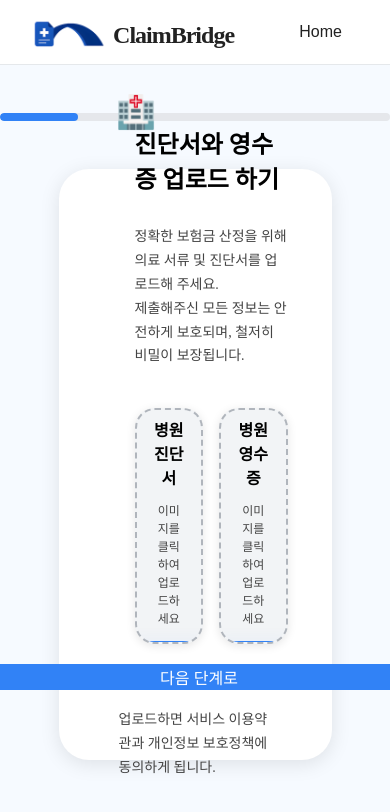
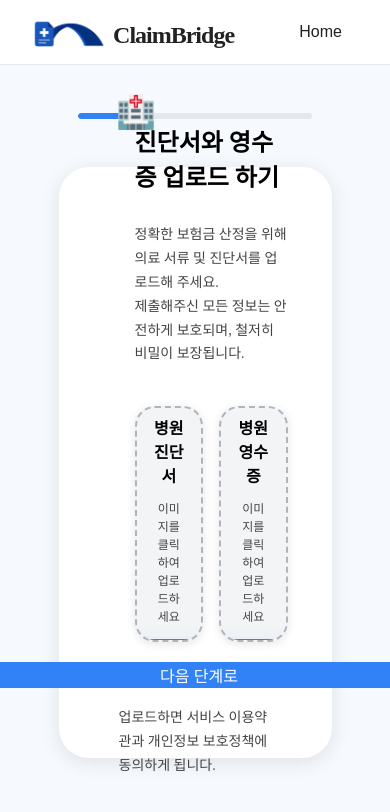
Before and after one commit to 2025-Summer-Bootcamp-Team-H/frontend, a React (Vite) app: page /Upload in a window 390 px wide. Shown: the top 812 px of the page. Built offline with nearby package versions, Linux system fonts and the light colour scheme; no server answers.

Commit message:
Design: progress bar 오류 수정

```diff
--- a/src/pages/Analysis.jsx
+++ b/src/pages/Analysis.jsx
@@ -11,18 +11,19 @@ import bedImg from '../assets/Upload/bed.png'
 import hospitalImg from '../assets/Upload/hospital.png'
 
 const ProgressBarWrapper = styled.div`
-  width: 100%;
+  width: 70vw;
   display: flex;
   align-items: center;
   padding: 0;
   margin-bottom: 0;
+  box-sizing: border-box;
 `
 
 const ProgressBar = styled.div`
   width: 100%;
-  height: 8px;
+  height: clamp(6px, 1.5vw, 8px);
   background-color: #e5e7eb;
-  border-radius: 4px;
+  border-radius: clamp(3px, 0.75vw, 4px);
   overflow: hidden;
   position: relative;
 `
@@ -31,7 +32,7 @@ const ProgressFill = styled.div`
   height: 100%;
   width: 40%;
   background-color: #3182f6;
-  border-radius: 4px;
+  border-radius: clamp(3px, 0.75vw, 4px);
   transition: width 1.5s ease;
 `
 const Title = styled.h1`
@@ -211,8 +212,7 @@ function Analysis() {
       >
         <ProgressBarWrapper
           style={{
-            width: '100%',
-            maxWidth: '900px',
+            width: '60vw',
             display: 'flex',
             justifyContent: 'center',
             margin: '0 auto',
--- a/src/pages/Complete.jsx
+++ b/src/pages/Complete.jsx
@@ -11,18 +11,19 @@ import happyImg from '../assets/Upload/happy.png'
 import { useState, useEffect } from 'react'
 
 const ProgressBarWrapper = styled.div`
-  width: 100%;
+  width: 70vw;
   display: flex;
   align-items: center;
   padding: 0;
   margin-bottom: 0;
+  box-sizing: border-box;
 `
 
 const ProgressBar = styled.div`
   width: 100%;
-  height: 8px;
+  height: clamp(6px, 1.5vw, 8px);
   background-color: #e5e7eb;
-  border-radius: 4px;
+  border-radius: clamp(3px, 0.75vw, 4px);
   overflow: hidden;
   position: relative;
 `
@@ -31,7 +32,7 @@ const ProgressFill = styled.div`
   height: 100%;
   width: 100%;
   background-color: #3182f6;
-  border-radius: 4px;
+  border-radius: clamp(3px, 0.75vw, 4px);
   transition: width 1.5s ease;
 `
 
@@ -88,8 +89,7 @@ function Complete() {
       >
         <ProgressBarWrapper
           style={{
-            width: '100%',
-            maxWidth: '900px',
+            width: '60vw',
             display: 'flex',
             justifyContent: 'center',
             margin: '0 auto',
--- a/src/pages/Diagnosis_edit.jsx
+++ b/src/pages/Diagnosis_edit.jsx
@@ -11,18 +11,19 @@ import bedImg from '../assets/Upload/bed.png'
 import wheelChairImg from '../assets/Upload/wheelchair.png'
 
 const ProgressBarWrapper = styled.div`
-  width: 100%;
+  width: 70vw;
   display: flex;
   align-items: center;
   padding: 0;
   margin-bottom: 0;
+  box-sizing: border-box;
 `
 
 const ProgressBar = styled.div`
   width: 100%;
-  height: 8px;
+  height: clamp(6px, 1.5vw, 8px);
   background-color: #e5e7eb;
-  border-radius: 4px;
+  border-radius: clamp(3px, 0.75vw, 4px);
   overflow: hidden;
   position: relative;
 `
@@ -31,7 +32,7 @@ const ProgressFill = styled.div`
   height: 100%;
   width: 60%;
   background-color: #3182f6;
-  border-radius: 4px;
+  border-radius: clamp(3px, 0.75vw, 4px);
   transition: width 1.5s ease;
 `
 const SubTitle = styled.h2`
@@ -301,8 +302,7 @@ function DiagnosisEdit() {
         >
           <ProgressBarWrapper
             style={{
-              width: '100%',
-              maxWidth: '900px',
+              width: '60vw',
               display: 'flex',
               justifyContent: 'center',
               margin: '0 auto',
@@ -409,8 +409,7 @@ function DiagnosisEdit() {
         >
           <ProgressBarWrapper
             style={{
-              width: '100%',
-              maxWidth: '900px',
+              width: '60vw',
               display: 'flex',
               justifyContent: 'center',
               margin: '0 auto',
@@ -486,8 +485,7 @@ function DiagnosisEdit() {
       >
         <ProgressBarWrapper
           style={{
-            width: '100%',
-            maxWidth: '900px',
+            width: '60vw',
             display: 'flex',
             justifyContent: 'center',
             margin: '0 auto',
--- a/src/pages/Receipt_edit.jsx
+++ b/src/pages/Receipt_edit.jsx
@@ -12,18 +12,19 @@ import wheelChairImg from '../assets/Upload/wheelchair.png'
 import legHurtImg from '../assets/Upload/leghurt.png'
 
 const ProgressBarWrapper = styled.div`
-  width: 100%;
+  width: 70vw;
   display: flex;
   align-items: center;
   padding: 0;
   margin-bottom: 0;
+  box-sizing: border-box;
 `
 
 const ProgressBar = styled.div`
   width: 100%;
-  height: 8px;
+  height: clamp(6px, 1.5vw, 8px);
   background-color: #e5e7eb;
-  border-radius: 4px;
+  border-radius: clamp(3px, 0.75vw, 4px);
   overflow: hidden;
   position: relative;
 `
@@ -32,7 +33,7 @@ const ProgressFill = styled.div`
   height: 100%;
   width: 80%;
   background-color: #3182f6;
-  border-radius: 4px;
+  border-radius: clamp(3px, 0.75vw, 4px);
   transition: width 1.5s ease;
 `
 const SubTitle = styled.h2`
@@ -303,8 +304,7 @@ function ReceiptEdit() {
         >
           <ProgressBarWrapper
             style={{
-              width: '100%',
-              maxWidth: '900px',
+              width: '60vw',
               display: 'flex',
               justifyContent: 'center',
               margin: '0 auto',
@@ -423,8 +423,7 @@ function ReceiptEdit() {
         >
           <ProgressBarWrapper
             style={{
-              width: '100%',
-              maxWidth: '900px',
+              width: '60vw',
               display: 'flex',
               justifyContent: 'center',
               margin: '0 auto',
@@ -512,8 +511,7 @@ function ReceiptEdit() {
       >
         <ProgressBarWrapper
           style={{
-            width: '100%',
-            maxWidth: '900px',
+            width: '60vw',
             display: 'flex',
             justifyContent: 'center',
             margin: '0 auto',
--- a/src/pages/Upload.jsx
+++ b/src/pages/Upload.jsx
@@ -226,18 +226,19 @@ const TopSection = styled.div`
 `
 
 const ProgressBarWrapper = styled.div`
-  width: 100%;
+  width: 70vw;
   display: flex;
   align-items: center;
   padding: 0;
   margin-bottom: 0;
+  box-sizing: border-box;
 `
 
 const ProgressBar = styled.div`
   width: 100%;
-  height: 8px;
+  height: clamp(6px, 1.5vw, 8px);
   background-color: #e5e7eb;
-  border-radius: 4px;
+  border-radius: clamp(3px, 0.75vw, 4px);
   overflow: hidden;
   position: relative;
 `
@@ -246,7 +247,7 @@ const ProgressFill = styled.div`
   height: 100%;
   width: 20%;
   background-color: #3182f6;
-  border-radius: 4px;
+  border-radius: clamp(3px, 0.75vw, 4px);
   transition: width 1.5s ease;
 `
 
@@ -430,8 +431,7 @@ function Upload() {
       >
         <ProgressBarWrapper
           style={{
-            width: '100%',
-            maxWidth: '900px',
+            width: '60vw',
             display: 'flex',
             justifyContent: 'center',
             margin: '0 auto',
```
